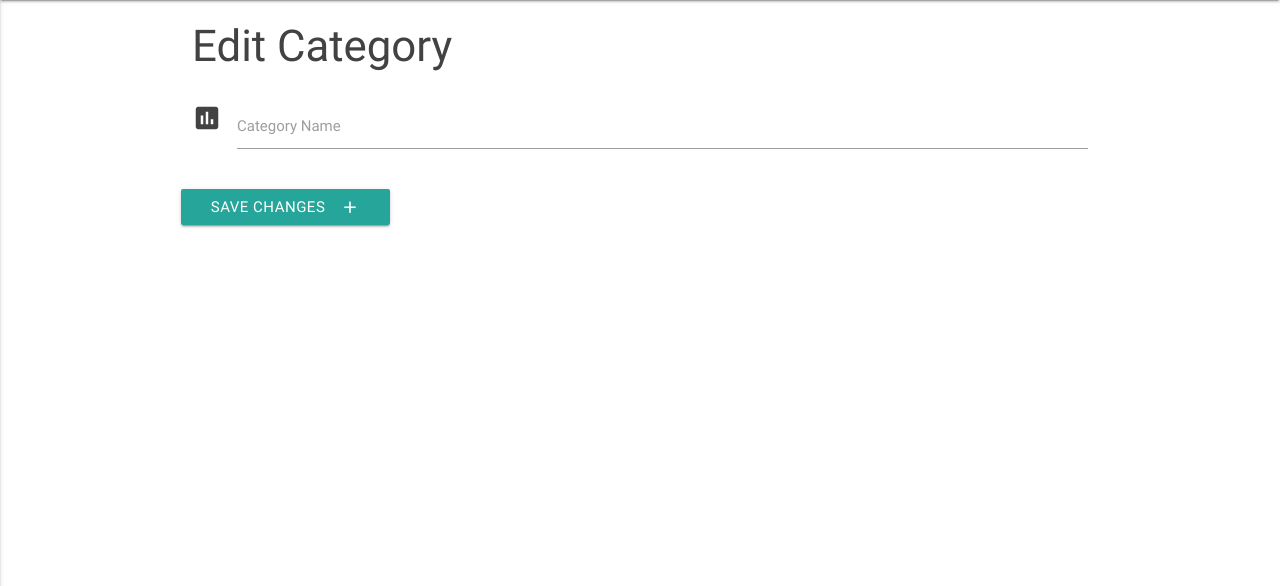
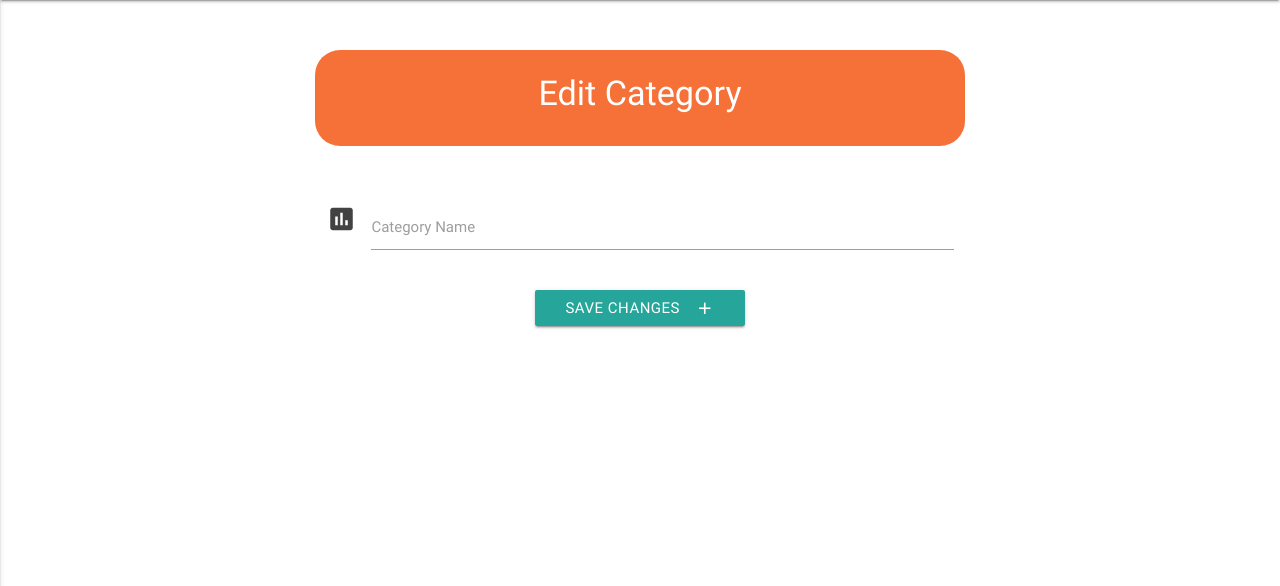
Before and after one commit to OrlaBr/five-app, a Flask app: template templates/editcategory.html in a window 1280 px wide. Shown: the part 64-650 px from the top of the page. Run offline with Flask 2, Linux system fonts and the light colour scheme; the template is opened without the code that fills it, so the values that code supplies are empty; some libraries are stand-ins or nearby versions.

Commit message:
Add styling to Edit Category page

```diff
--- a/templates/editcategory.html
+++ b/templates/editcategory.html
@@ -1,7 +1,12 @@
-{% extends 'base.html'%}
-
-{% block content %}
-<h3>Edit Category</h3>
+{% extends 'base.html' %} {% block content %}
+<section>
+    <div class="container random">
+        <div class="row center-align">
+            <div class="index-bg">
+                <h4 class="random-header"><span class="white-text">Edit Category</span></h4>
+            </div>
+        </div>
+        <br>
             <div class="row">
                 <form action="{{ url_for('update_category', category_id=category._id) }}" method="POST" class="col s12">
                     <div class="row">
@@ -11,10 +16,13 @@
                             <label for="category_name">Category Name</label>
                         </div>
                     </div>
-		<div class="row">
+                    <div class="row center-align">
                         <button class="btn waves-effect waves-light" type="submit" name="action">Save Changes<i class="material-icons right">add</i>
                         </button>
                     </div>
                 </form>
             </div>
+    </div>
+
+</section>
 {% endblock %}
```
Lines whose indentation alone changed are shown as unchanged.
